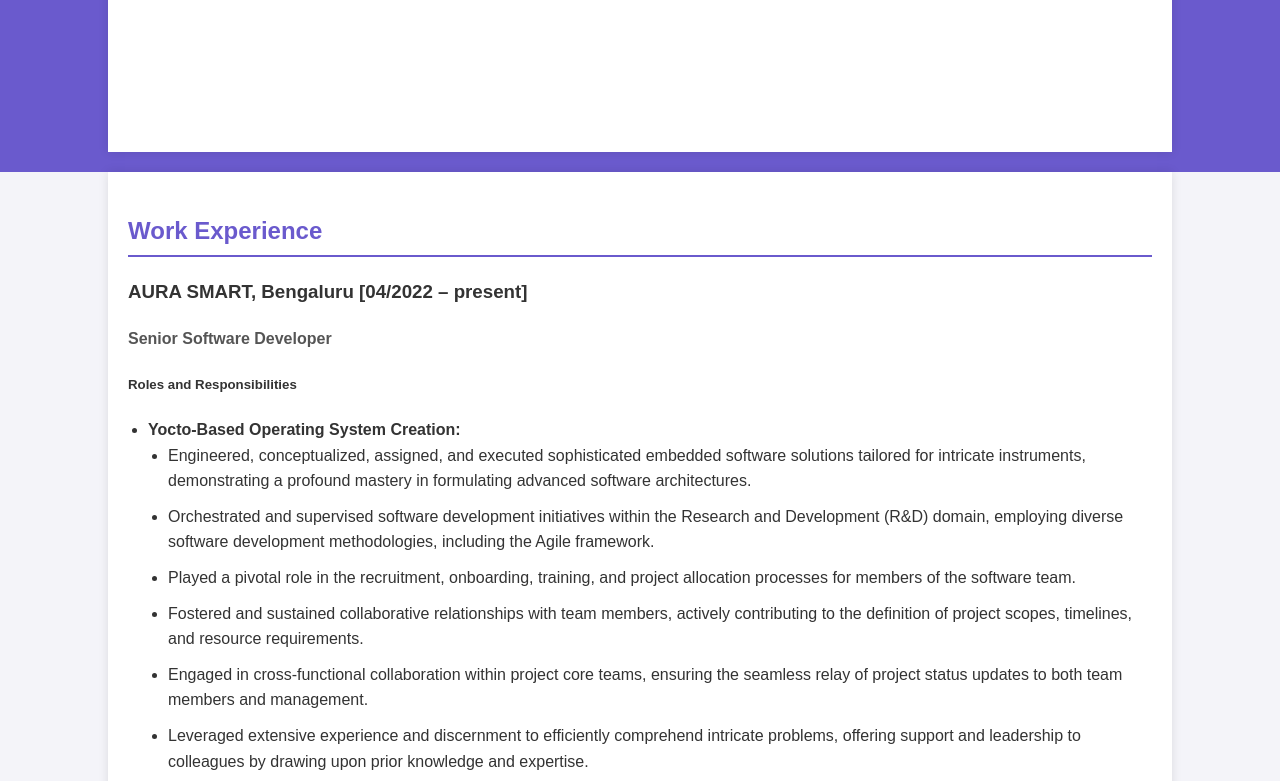
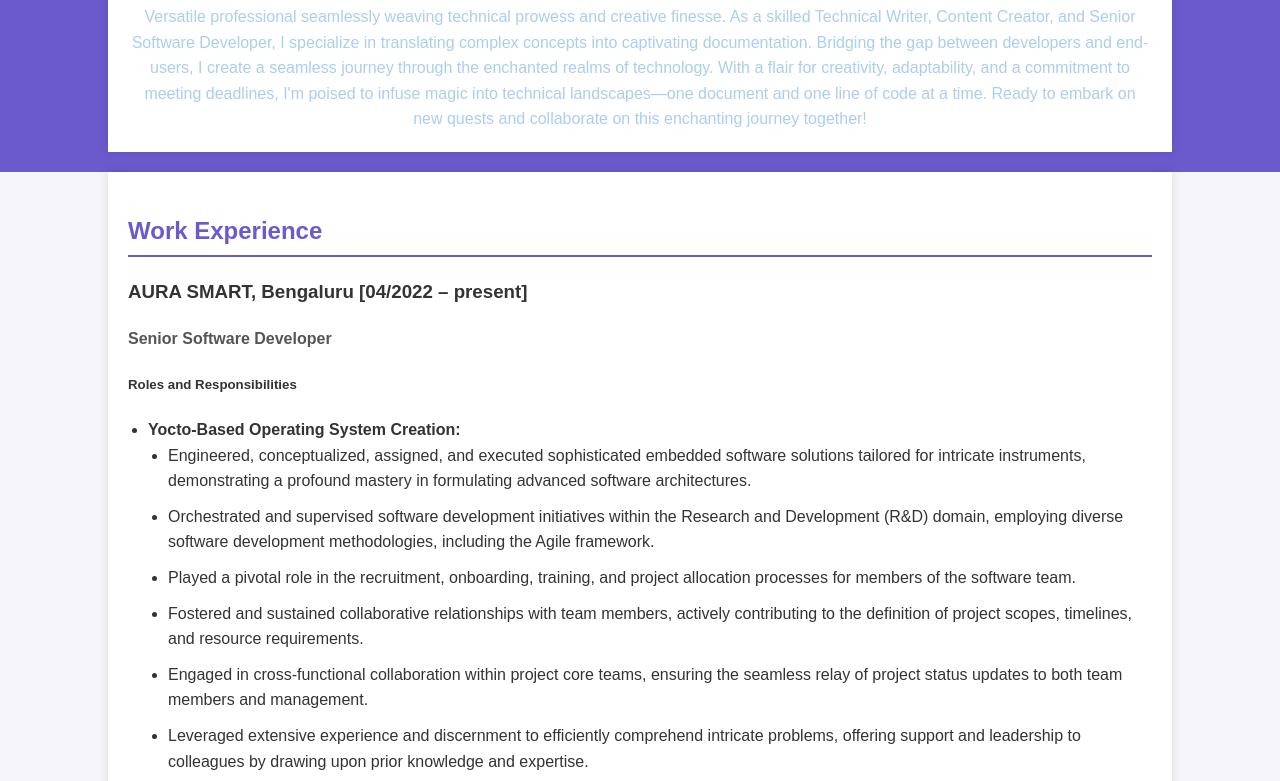
Before and after one commit to rakesh-246/p, a plain HTML site: page index.html in a window 1280 px wide. Shown: the part 110-891 px from the top of the page. Drawn offline with Linux system fonts and the light colour scheme.

Commit message:
Update resume.css

```diff
--- a/resume.css
+++ b/resume.css
@@ -11,7 +11,7 @@ body {
 
 header {
     background: #6a5acd;
-    color: #fff;
+    color: #abcdef;
     padding: 20px 0;
     text-align: center;
 }
```
